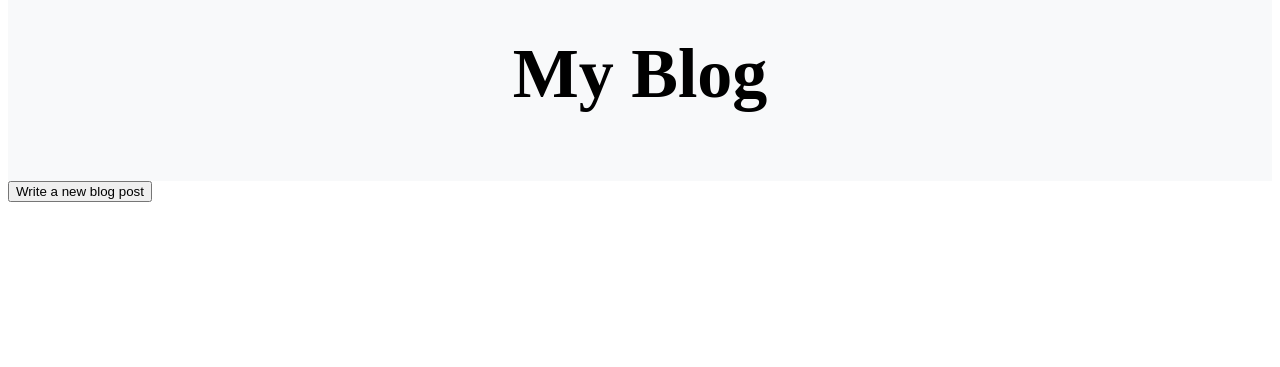
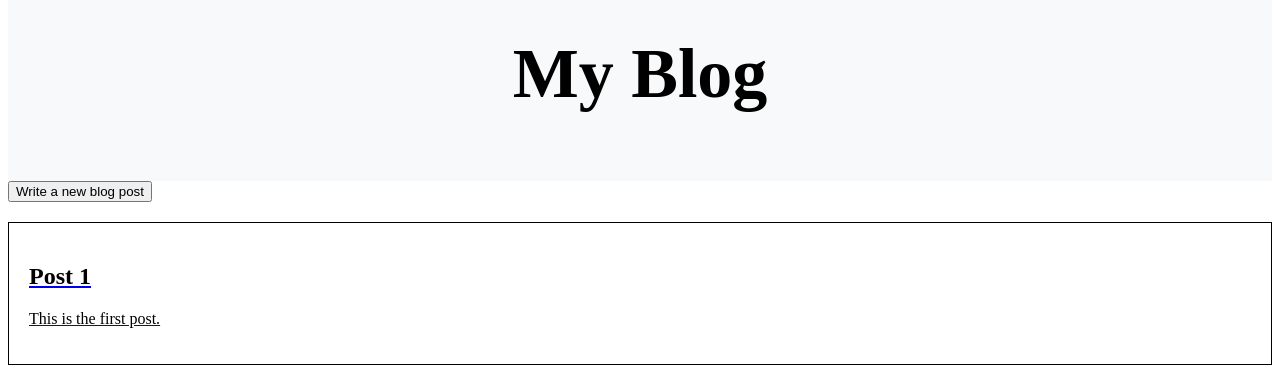
Before and after one commit to metnversi/metnversi.github.io, a plain HTML site: page index.html in a window 1280 px wide. Shown: the part 327-694 px from the top of the page. Drawn offline with Linux system fonts and the light colour scheme.

Commit message:
:) add card

```diff
--- a/css/style.css
+++ b/css/style.css
@@ -34,3 +34,12 @@ nav a.active {
     background-color: #4CAF50;
     color: white;
 }
+
+
+.card {
+    border: 1px solid #000;
+    padding: 20px;
+    margin: 20px 0;
+    text-decoration: none;
+    color: black;
+}
--- a/index.html
+++ b/index.html
@@ -5,12 +5,31 @@
     <script src="script.js"></script>
 </head>
 <body>
-    <header>
+    <body>
+        <header>
+            <img src="resource/logo.png" alt="Your Logo" />
+            <h1>My Blog</h1>
+        </header>
+        <button onclick="location.href='editor.html'">Write a new blog post</button>
 
-        <img src="resource/logo.png" alt="Your Logo" />
-        <h1>My Blog</h1>
-    </header>
-    <button onclick="location.href='editor.html'">Write a new blog post</button>
+        <!-- Card 1 -->
+        <a href="https://github.com/metnversi">
+            <div class="card">
+                <h2>Post 1</h2>
+                <p>This is the first post.</p>
+            </div>
+        </a>
+
+        <!-- Card 2 -->
+        <!-- <a href="post2.html">
+            <div class="card">
+                <h2>Post 2</h2>
+                <p>This is the second post.</p>
+            </div>
+        </a> -->
+
+        <!-- Rest of your website content -->
+    </body>
     <!-- Rest of your website content -->
 </body>
 </html>
```
